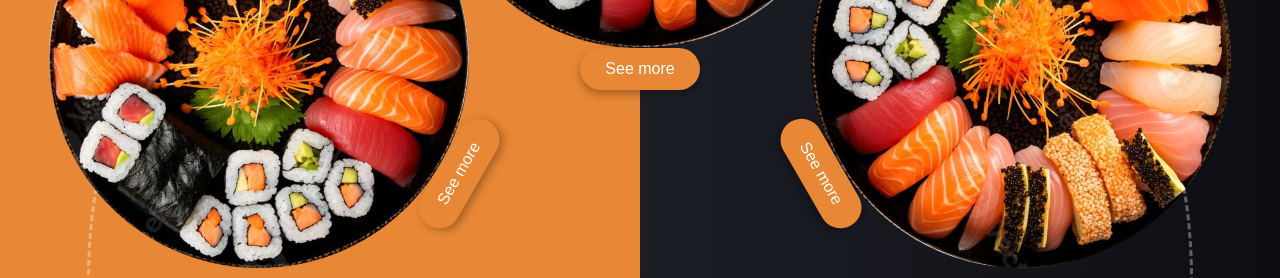
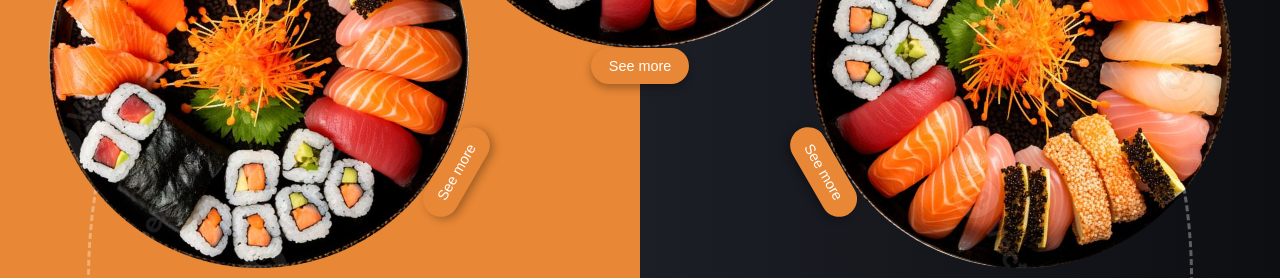
Before and after one commit to MarioV21/menu1, a plain HTML site: page index.html in a window 1280 px wide. Shown: the part 522-800 px from the top of the page. Drawn offline with Linux system fonts and the light colour scheme.

Commit message:
Update style.css

```diff
--- a/style.css
+++ b/style.css
@@ -104,7 +104,7 @@ header li:hover {
     height: 420px;
 }
 
-/* ✅ Outer wrapper for counter-rotation to keep buttons upright */
+/* Counter-rotated wrapper to keep buttons facing upright */
 .images .item .image-buttons-outer {
     margin-top: 20px;
     transform: rotate(calc(-1 * var(--i) * 60deg));
@@ -112,20 +112,20 @@ header li:hover {
     justify-content: center;
 }
 
-/* ✅ Button container inside upright wrapper */
+/* Button container */
 .images .item .image-buttons-container {
     display: flex;
-    gap: 20px;
+    gap: 6px; /* 🔧 Tighter spacing between buttons */
     z-index: 10;
 }
 
-/* ✅ Button styles */
+/* Compact button styles */
 .images .item .ar-button,
 .images .item .see-more-btn {
-    padding: 12px 25px;
+    padding: 10px 18px; /* 🔧 Smaller padding */
     border-radius: 25px;
     text-decoration: none;
-    font-size: 1em;
+    font-size: 0.9em; /* 🔧 Slightly smaller font */
     cursor: pointer;
     border: none;
     text-align: center;
```
